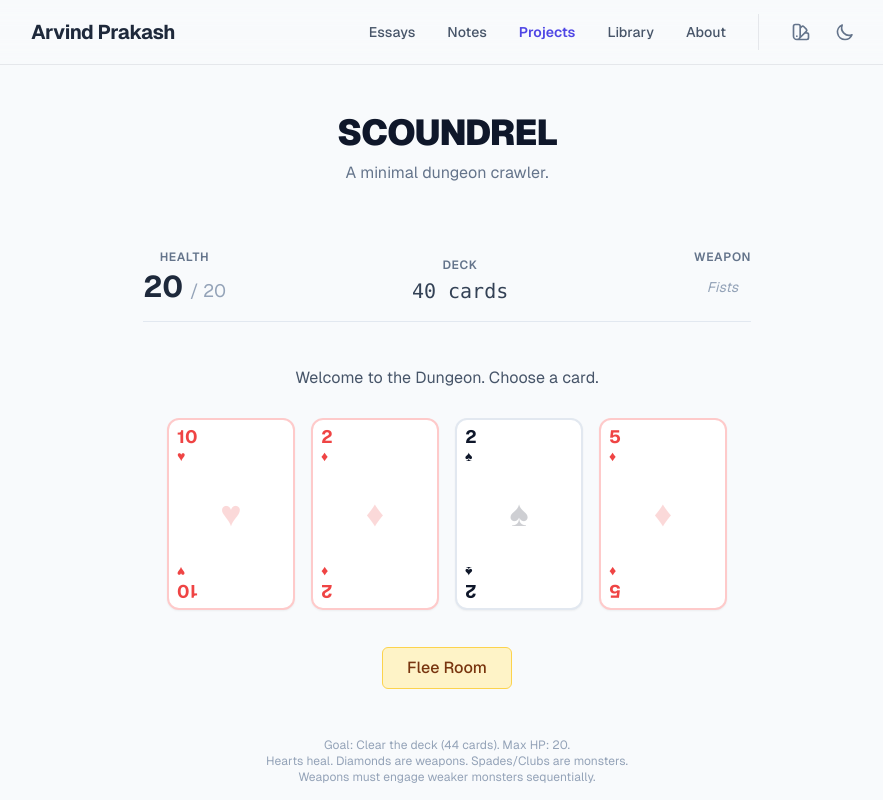
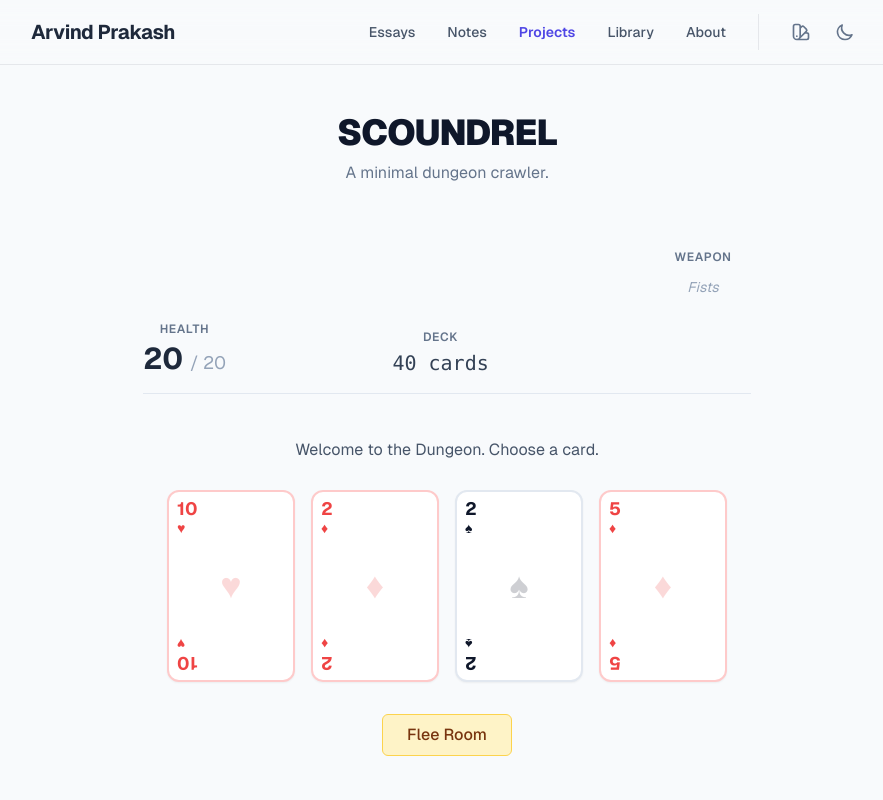
Before and after one commit to DrNightmare/blog-v2, a Next.js app: page /projects/scoundrel in a window 1280 px wide. Shown: the top 800 px of the page, without its empty margins (193-1076 px from the left). Built offline with nearby package versions, Linux system fonts and the light colour scheme.

Commit message:
chore: fix jerk on weapon usage

```diff
--- a/src/app/projects/scoundrel/scoundrel-game.tsx
+++ b/src/app/projects/scoundrel/scoundrel-game.tsx
@@ -117,27 +117,30 @@ export default function ScoundrelGame() {
                 </div>
 
                 {/* Weapon Slot */}
-                <div className="text-center relative">
+                {/* Weapon Slot */}
+                <div className="text-center relative flex flex-col items-center w-24">
                     <div className="text-xs uppercase tracking-wider text-slate-500 font-semibold mb-1">Weapon</div>
+
+                    {/* Fixed height container for Weapon/Fists */}
+                    <div className="h-20 flex flex-col items-center justify-start">
                         {state.weapon ? (
-                        <div className="flex flex-col items-center">
+                            <>
                                 <div className="font-bold text-lg text-blue-600 dark:text-blue-400">
                                     {state.weapon.card.rank <= 10 ? state.weapon.card.rank : ['J', 'Q', 'K', 'A'][state.weapon.card.rank - 11]}
                                     {getSuitSymbol(state.weapon.card.suit)}
                                 </div>
-                            {state.weapon.lastSlainValue !== null && (
-                                <div className="text-xs text-slate-400 mt-1">
-                                    Last kill: {state.weapon.lastSlainValue}
+                                <div className={`text-xs text-slate-400 mt-1 ${state.weapon.lastSlainValue !== null ? '' : 'invisible'}`}>
+                                    Last kill: {state.weapon.lastSlainValue ?? '0'}
                                 </div>
-                            )}
-                        </div>
+                            </>
                         ) : (
                             <div className="text-slate-400 italic text-sm py-2">Fists</div>
                         )}
+                    </div>
 
-                    {/* Weapon Toggle */}
-                    {state.weapon && (
-                        <label className="flex items-center justify-center gap-2 mt-2 cursor-pointer select-none">
+                    {/* Weapon Toggle - Fixed height container */}
+                    <div className="h-6 mt-1 flex items-center justify-center">
+                        <label className={`flex items-center justify-center gap-2 cursor-pointer select-none ${state.weapon ? '' : 'invisible'}`}>
                             <input
                                 type="checkbox"
                                 checked={useWeapon}
@@ -146,7 +149,7 @@ export default function ScoundrelGame() {
                             />
                             <span className="text-[10px] uppercase text-slate-500 font-bold tracking-wide">Use Weapon</span>
                         </label>
-                    )}
+                    </div>
                 </div>
             </div>
 
```
Lines whose indentation alone changed are shown as unchanged.
